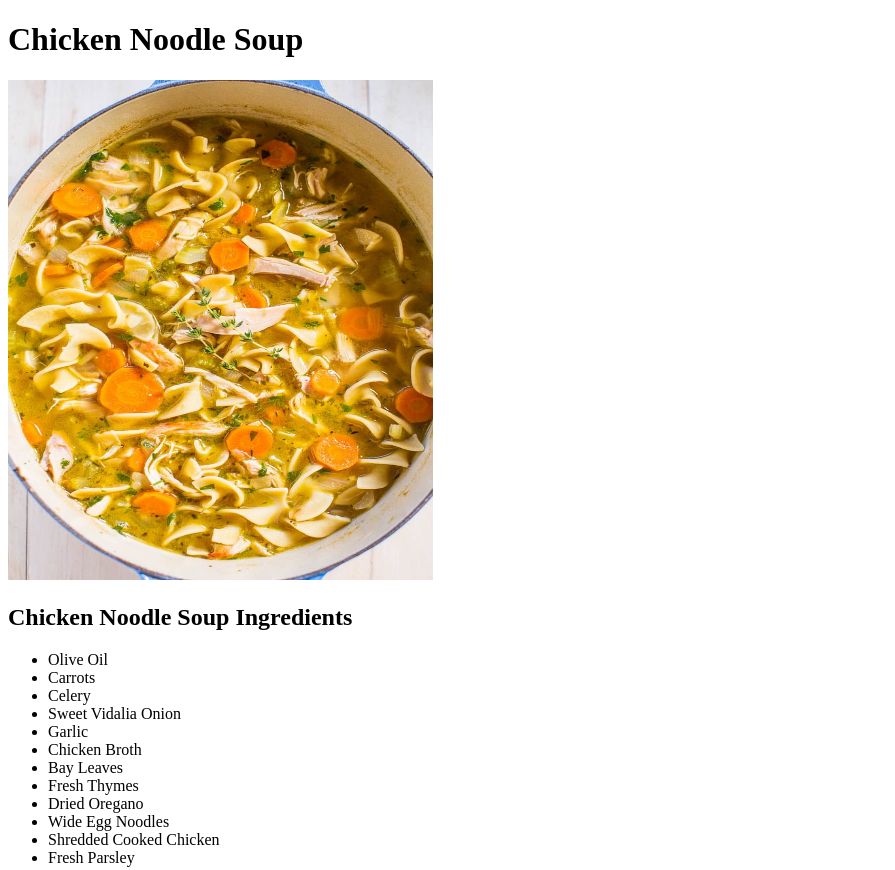
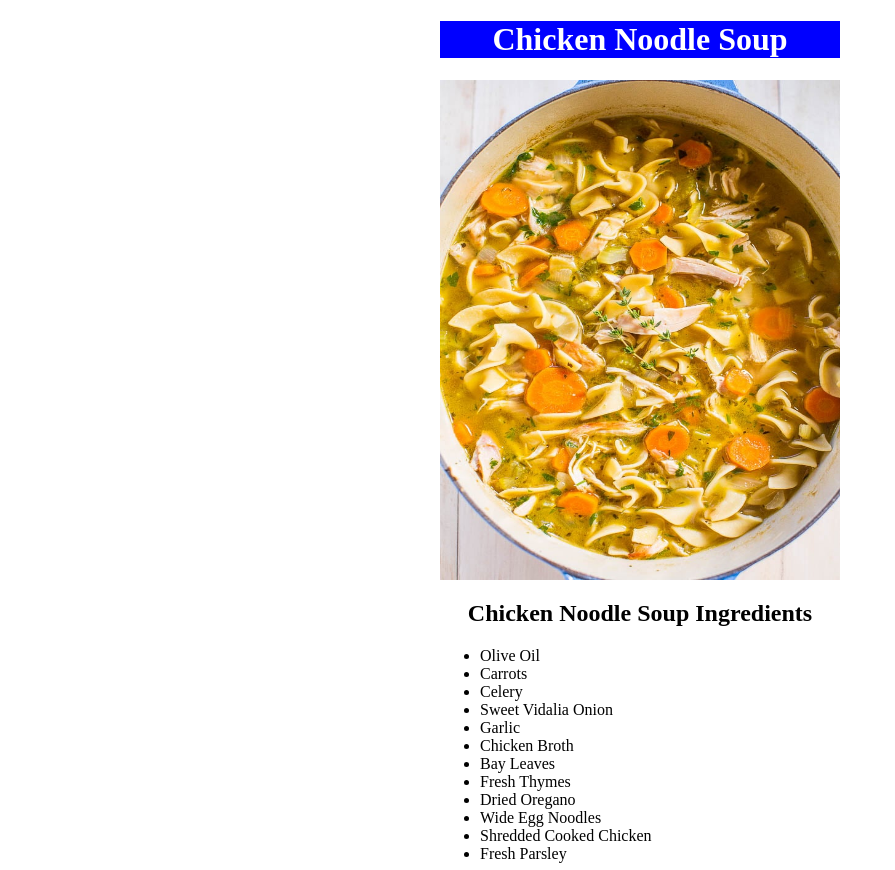
Before and after one commit to joshuazhou08/odin-recipes, a plain HTML site: page recipes/chicken-noodle.html in a window 1280 px wide. Shown: the top 870 px of the page, without its empty margins (0-895 px from the left). Drawn offline with Linux system fonts and the light colour scheme.

Commit message:
Add CSS styling to first web page

```diff
--- /dev/null
+++ b/recipes/chicken-noodle.css
@@ -0,0 +1,24 @@
+.center{
+    display: block;
+    text-align: center;
+}
+.blue{
+    background-color: blue;
+    color: white;
+}    back
+ul{
+    text-align: center;
+}
+.image.center{
+    margin-left: auto;
+    margin-right: auto;
+    height: 500px;
+    width: 400px;
+}
+body {
+    max-width: 400px;
+    margin-left: auto;
+    margin-right: auto;
+    border: 1in;
+    border-color: black;
+}
--- a/recipes/chicken-noodle.html
+++ b/recipes/chicken-noodle.html
@@ -5,11 +5,12 @@
     <meta http-equiv="X-UA-Compatible" content="IE=edge">
     <meta name="viewport" content="width=device-width, initial-scale=1.0">
     <title>Chicken Noodle Soup</title>
+    <link rel="stylesheet" href="chicken-noodle.css">
 </head>
 <body>
-    <h1>Chicken Noodle Soup</h1>
-    <img src="../images/chickennoodlesoup-5.jpg" alt="Chicken Noodle Soup" height = "500" width="425">
-    <h2>Chicken Noodle Soup Ingredients</h2>
+    <h1 class="center blue">Chicken Noodle Soup</h1>
+    <img src="../images/chickennoodlesoup-5.jpg" alt="Chicken Noodle Soup" class = "center image">
+    <h2 class="center">Chicken Noodle Soup Ingredients</h2>
     <ul>
         <li>Olive Oil</li>
         <li>Carrots</li>
--- /dev/null
+++ b/style.css
@@ -0,0 +1,10 @@
+h1{
+    text-align: center;
+    background-color: purple;
+    color: white;
+    font-family: 'Times New Roman', Times, serif;
+}
+a{
+    display: block;
+    text-align: center;
+}
```
Also changed, not shown: index.html (+3 -1 lines).
